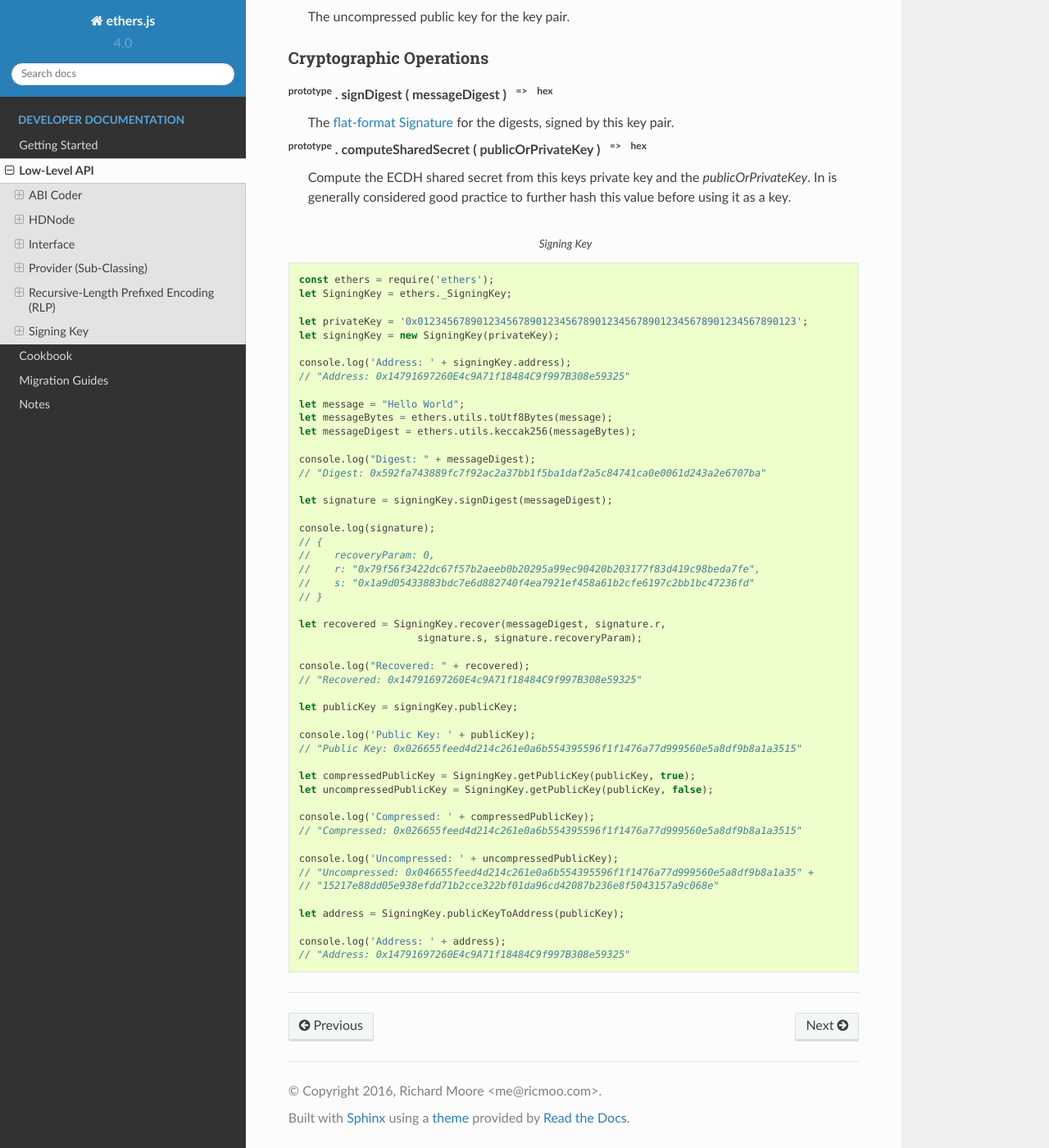
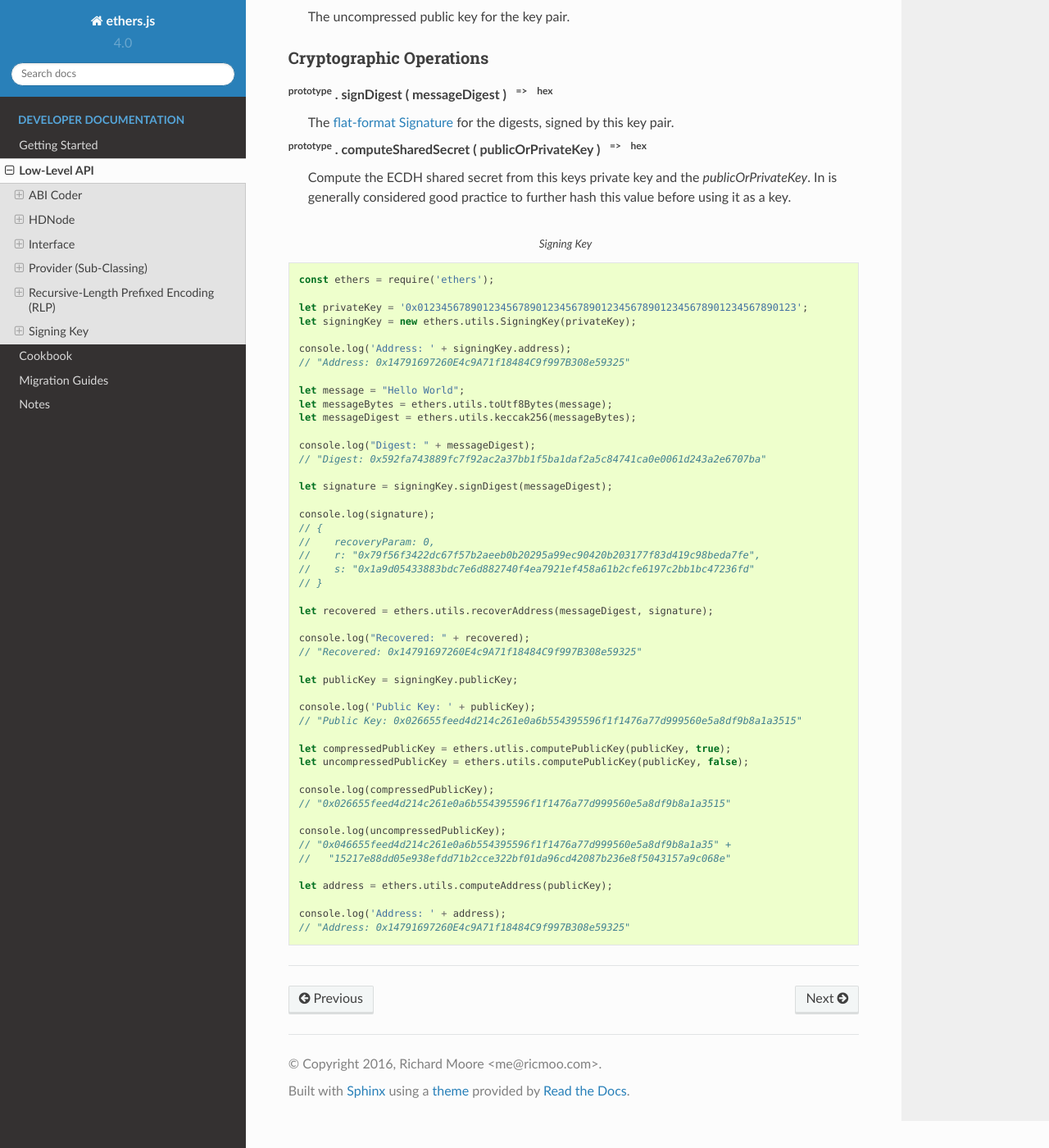
Before and after one commit to ethers-io/documentation, a Sphinx documentation site: the page built from source/ethers.js/source/api-advanced.rst, in a window 1280 px wide and 1400 px high, scrolled down 9067 px. Shown: the whole window at 82% size. Built offline with Sphinx 7.4.7 and the Read the Docs theme 2.0.0, drawn with Linux system fonts in a browser that asks for light colours; pages that are not in the unit, such as notebooks, are missing from menus.

Commit message:
Updated advanced topics on moved crypto primitives.

```diff
--- a/source/ethers.js/source/api-advanced.rst
+++ b/source/ethers.js/source/api-advanced.rst
@@ -484,10 +484,9 @@ Cryptographic Operations
     :caption: *Signing Key*
 
     const ethers = require('ethers');
-    let SigningKey = ethers._SigningKey;
 
     let privateKey = '0x0123456789012345678901234567890123456789012345678901234567890123';
-    let signingKey = new SigningKey(privateKey);
+    let signingKey = new ethers.utils.SigningKey(privateKey);
 
     console.log('Address: ' + signingKey.address);
     // "Address: 0x14791697260E4c9A71f18484C9f997B308e59325"
@@ -508,8 +507,7 @@ Cryptographic Operations
     //    s: "0x1a9d05433883bdc7e6d882740f4ea7921ef458a61b2cfe6197c2bb1bc47236fd"
     // }
 
-    let recovered = SigningKey.recover(messageDigest, signature.r,
-                        signature.s, signature.recoveryParam);
+    let recovered = ethers.utils.recoverAddress(messageDigest, signature);
 
     console.log("Recovered: " + recovered);
     // "Recovered: 0x14791697260E4c9A71f18484C9f997B308e59325"
@@ -519,17 +517,17 @@ Cryptographic Operations
     console.log('Public Key: ' + publicKey);
     // "Public Key: 0x026655feed4d214c261e0a6b554395596f1f1476a77d999560e5a8df9b8a1a3515"
 
-    let compressedPublicKey = SigningKey.getPublicKey(publicKey, true);
-    let uncompressedPublicKey = SigningKey.getPublicKey(publicKey, false);
+    let compressedPublicKey = ethers.utlis.computePublicKey(publicKey, true);
+    let uncompressedPublicKey = ethers.utils.computePublicKey(publicKey, false);
 
-    console.log('Compressed: ' + compressedPublicKey);
-    // "Compressed: 0x026655feed4d214c261e0a6b554395596f1f1476a77d999560e5a8df9b8a1a3515"
+    console.log(compressedPublicKey);
+    // "0x026655feed4d214c261e0a6b554395596f1f1476a77d999560e5a8df9b8a1a3515"
 
-    console.log('Uncompressed: ' + uncompressedPublicKey);
-    // "Uncompressed: 0x046655feed4d214c261e0a6b554395596f1f1476a77d999560e5a8df9b8a1a35" +
-    // "15217e88dd05e938efdd71b2cce322bf01da96cd42087b236e8f5043157a9c068e"
+    console.log(uncompressedPublicKey);
+    // "0x046655feed4d214c261e0a6b554395596f1f1476a77d999560e5a8df9b8a1a35" +
+    //   "15217e88dd05e938efdd71b2cce322bf01da96cd42087b236e8f5043157a9c068e"
 
-    let address = SigningKey.publicKeyToAddress(publicKey);
+    let address = ethers.utils.computeAddress(publicKey);
 
     console.log('Address: ' + address);
     // "Address: 0x14791697260E4c9A71f18484C9f997B308e59325"
```
